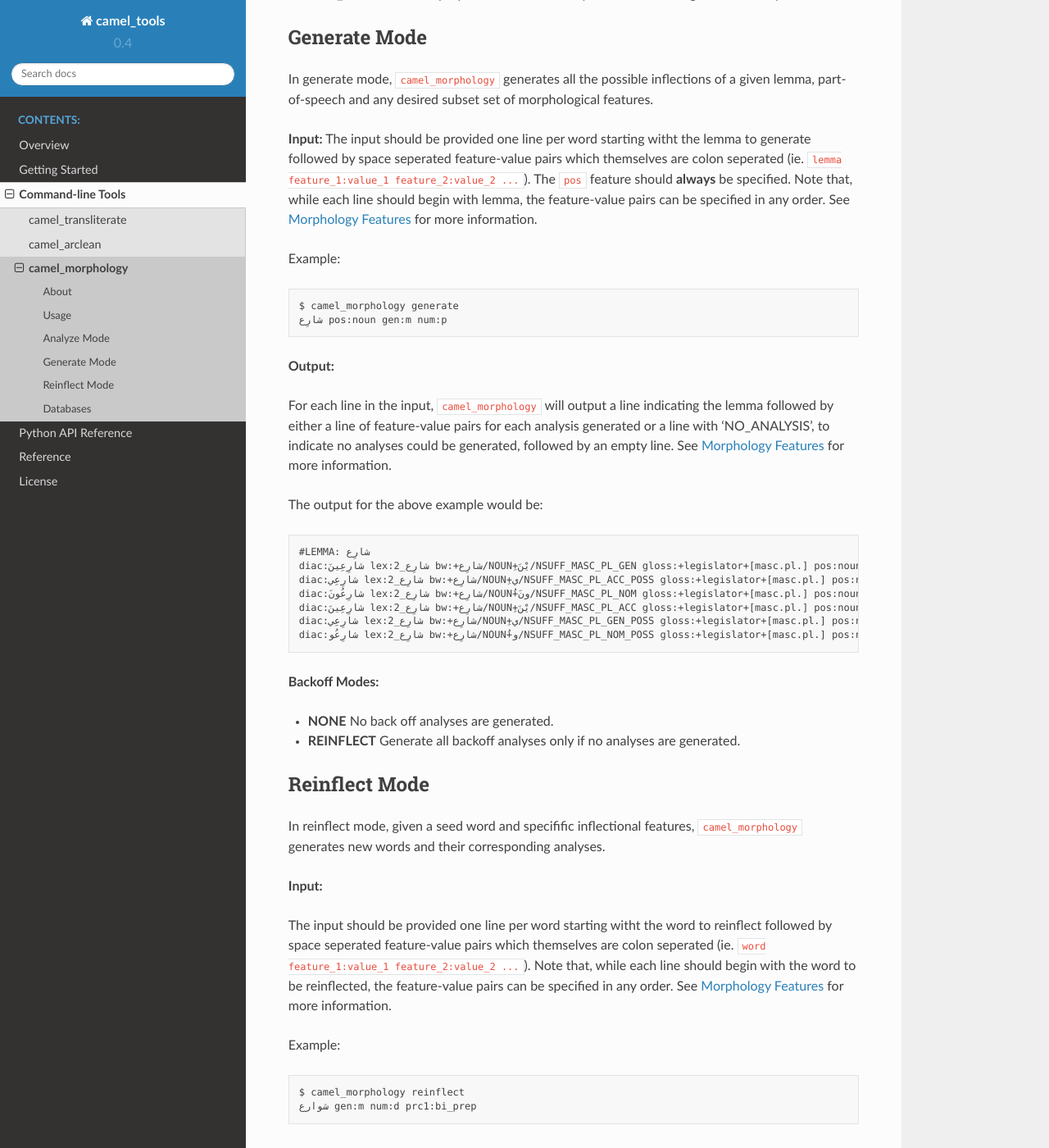
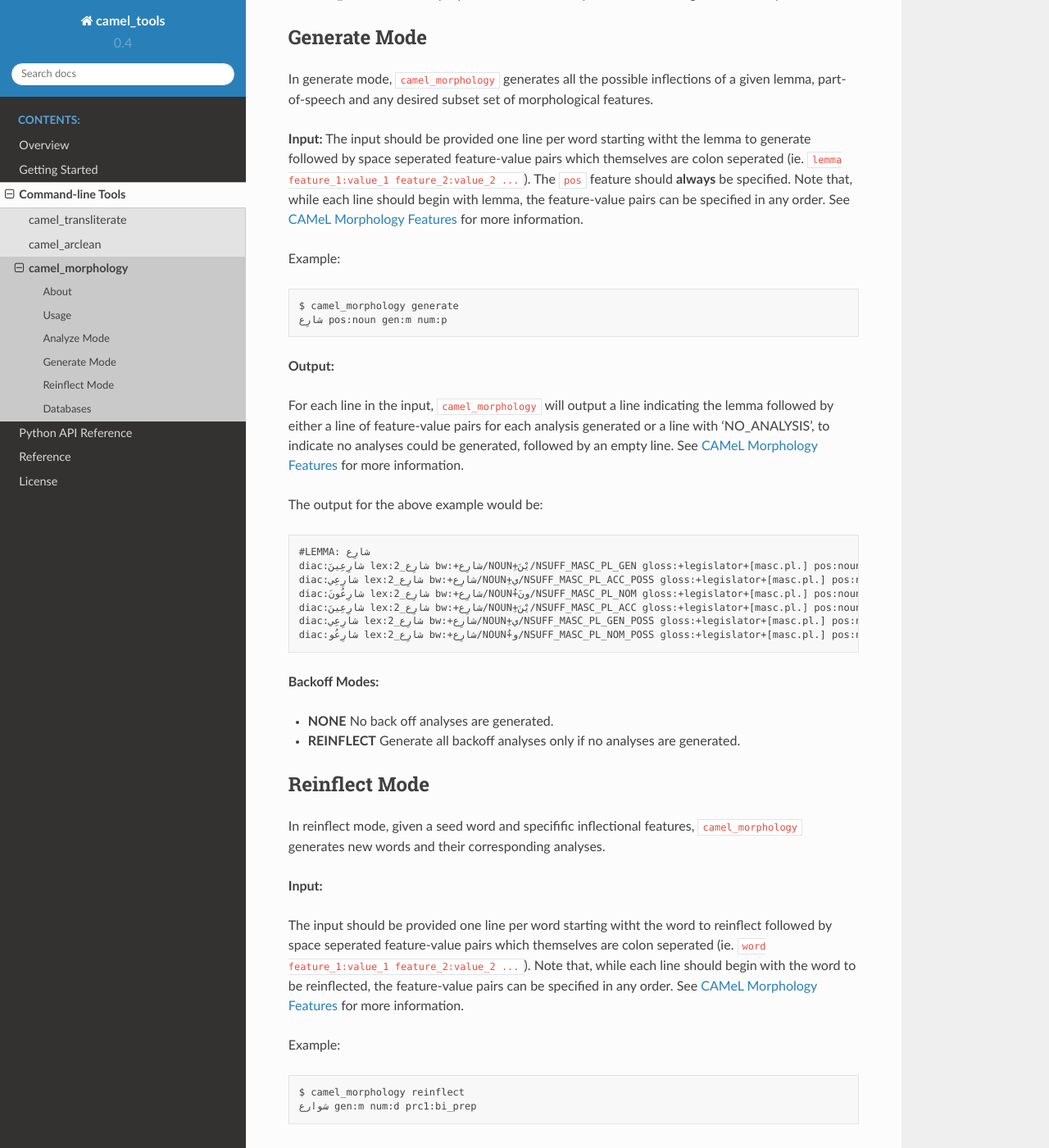
Before and after one commit to CAMeL-Lab/camel_tools, a Sphinx documentation site: the page built from docs/source/cli/camel_morphology.rst, in a window 1280 px wide and 1400 px high, scrolled down 2320 px. Shown: the whole window at 82% size. Built offline with Sphinx 7.4.7 and the Read the Docs theme 2.0.0, drawn with Linux system fonts in a browser that asks for light colours; some of the changed text lies outside the part shown.

Commit message:
Moved morphology_features.rst to camel_morphology_feature.rst

```diff
--- a/docs/source/cli/camel_morphology.rst
+++ b/docs/source/cli/camel_morphology.rst
@@ -83,7 +83,7 @@
 each analysis generated or a line with 'NO_ANALYSIS', to indicate no analyses
 could be generated, followed by an empty line. An additional empty line is
 printed to indicate the end of a line of input.
-See :doc:`/reference/morphology_features` for more information.
+See :doc:`/reference/camel_morphology_features` for more information.
 
 The output for the above example would be:
 
@@ -138,7 +138,7 @@
 The ``pos`` feature should **always** be specified.
 Note that, while each line should begin with lemma, the feature-value pairs can
 be specified in any order.
-See :doc:`/reference/morphology_features` for more information.
+See :doc:`/reference/camel_morphology_features` for more information.
 
 Example:
 
@@ -153,7 +153,7 @@
 the lemma followed by either a line of feature-value pairs for each analysis
 generated or a line with 'NO_ANALYSIS', to indicate no analyses could be
 generated, followed by an empty line.
-See :doc:`/reference/morphology_features` for more information.
+See :doc:`/reference/camel_morphology_features` for more information.
 
 The output for the above example would be:
 
@@ -188,7 +188,7 @@
 (ie. \ ``word feature_1:value_1 feature_2:value_2 ...``\ ).
 Note that, while each line should begin with the word to be reinflected, the
 feature-value pairs can be specified in any order.
-See :doc:`/reference/morphology_features` for more information.
+See :doc:`/reference/camel_morphology_features` for more information.
 
 Example:
 
@@ -203,7 +203,7 @@
 the word followed by either a line of feature-value pairs for each analysis
 generated or a line with 'NO_ANALYSIS', to indicate no analyses could be
 generated, followed by an empty line.
-See :doc:`/reference/morphology_features` for more information.
+See :doc:`/reference/camel_morphology_features` for more information.
 
 The output for the above example would be:
 
--- a/docs/source/reference.rst
+++ b/docs/source/reference.rst
@@ -6,4 +6,4 @@
    :caption: Contents:
 
    reference/encoding_schemes
-   reference/morphology_features
+   reference/camel_morphology_features
--- a/docs/source/reference/morphology_features.rst
+++ b/docs/source/reference/camel_morphology_features.rst
@@ -1,5 +1,5 @@
-Morphology Features
-===================
+CAMeL Morphology Features
+=========================
 
 Below is a listing of all the features and their respective values produced or
 required by the morphological analyzer, generator, and reinflector.
```
Also changed, not shown: 5 other files.
